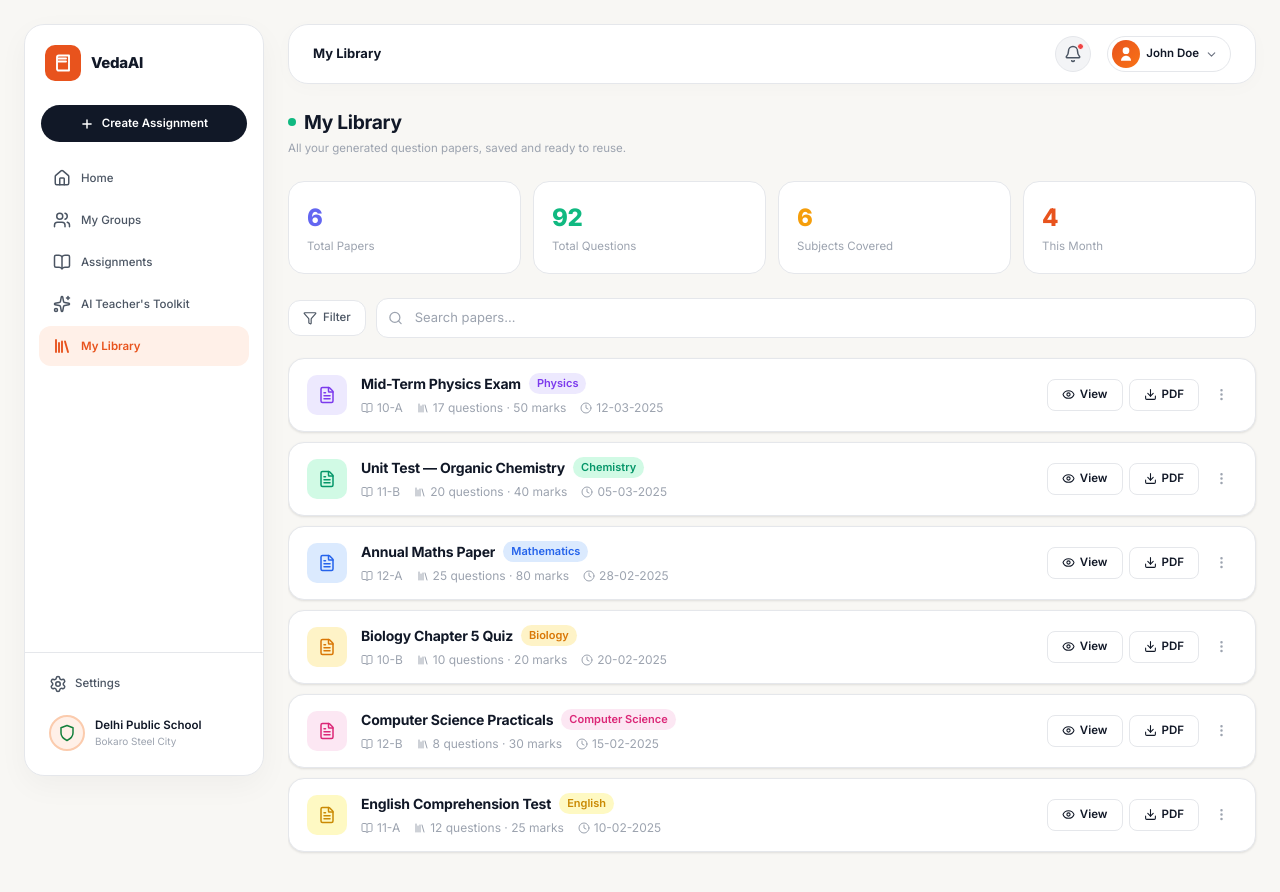
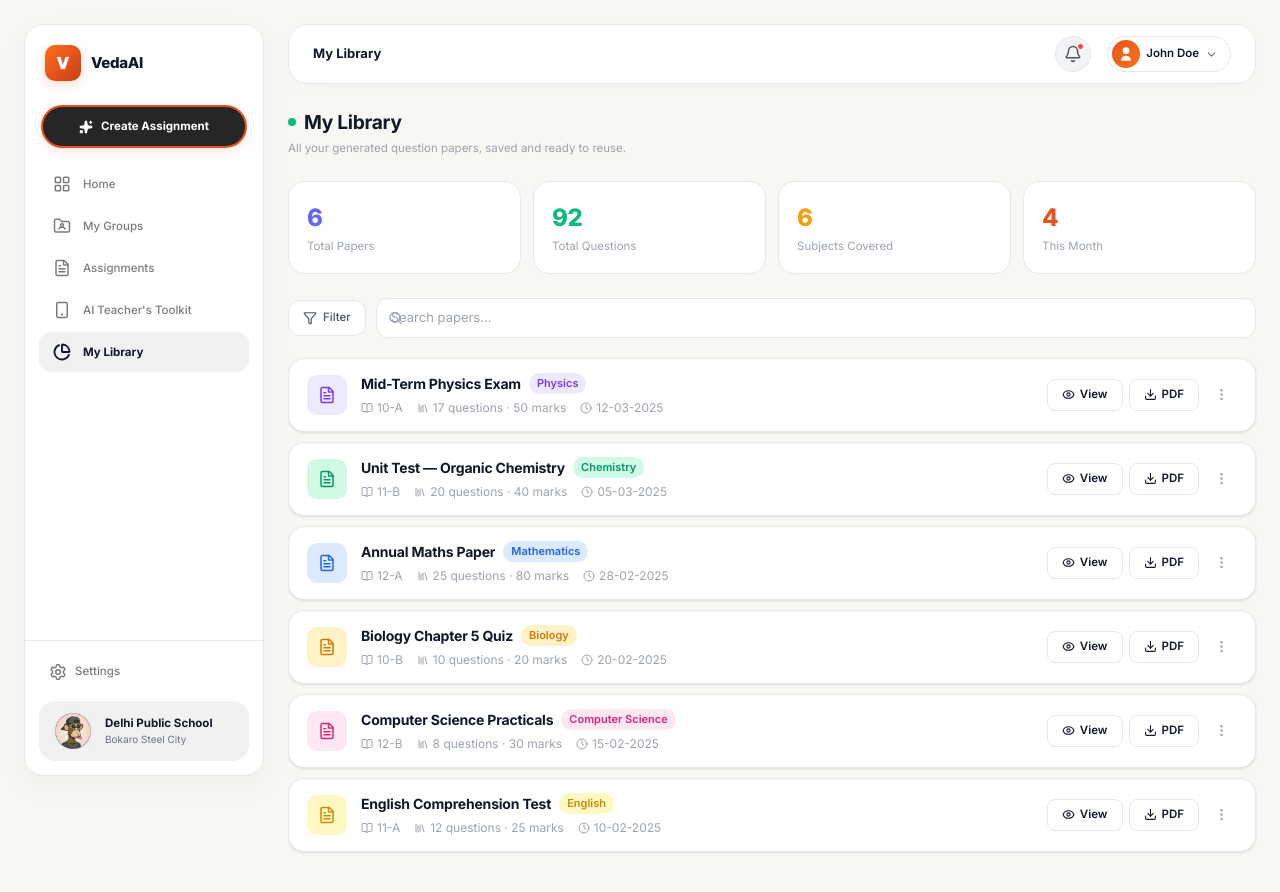
Before and after one commit to KiranTejz20005/VedaAI, a Next.js app in the folder apps/frontend/: page /library in a window 1280 px wide. Shown: the top 892 px of the page. Built offline with nearby package versions, Linux system fonts and the light colour scheme.

Commit message:
feat(frontend): redesign sidebar with updated icons, logo, assignment badge, and remove network fetch

```diff
--- a/apps/frontend/src/app/globals.css
+++ b/apps/frontend/src/app/globals.css
@@ -160,12 +160,12 @@ img, svg, video, canvas { max-width: 100%; height: auto; display: block; }
 .sidebar-logo-icon {
   width: clamp(32px, 3vw, 36px);
   height: clamp(32px, 3vw, 36px);
-  background: var(--brand);
   border-radius: 10px;
   display: flex;
   align-items: center;
   justify-content: center;
   flex-shrink: 0;
+  box-shadow: 0 4px 12px rgba(232, 83, 29, 0.2);
 }
 
 .sidebar-logo-text {
@@ -181,19 +181,25 @@ img, svg, video, canvas { max-width: 100%; height: auto; display: block; }
   align-items: center;
   justify-content: center;
   gap: 8px;
-  padding: 10px 16px;
-  background: var(--text-primary);
+  padding: 11px 18px;
+  background: #262626;
   color: white;
-  border: none;
+  border: 2px solid #E8531D;
   border-radius: var(--radius-pill);
   font-size: var(--text-sm);
-  font-weight: 600;
+  font-weight: 700;
   cursor: pointer;
   text-decoration: none;
-  transition: background 0.15s, transform 0.1s;
+  box-shadow: 0 4px 12px rgba(232, 83, 29, 0.12);
+  transition: all 0.2s cubic-bezier(0.4, 0, 0.2, 1);
 }
 
-.sidebar-create-btn:hover { background: #1f2937; }
+.sidebar-create-btn:hover {
+  background: #1a1a1a;
+  border-color: #f06a38;
+  box-shadow: 0 6px 16px rgba(232, 83, 29, 0.25);
+  transform: translateY(-1px);
+}
 
 .sidebar-nav {
   flex: 1;
@@ -207,24 +213,27 @@ img, svg, video, canvas { max-width: 100%; height: auto; display: block; }
 .sidebar-nav-item {
   display: flex;
   align-items: center;
-  gap: 10px;
+  gap: 12px;
   padding: 9px clamp(10px, 1.5vw, 14px);
   border-radius: var(--radius-md);
   font-size: var(--text-sm);
   font-weight: 500;
-  color: var(--text-secondary);
+  color: #7C7C7C;
   text-decoration: none;
   transition: all 0.15s ease;
   position: relative;
   min-height: 40px;
 }
 
-.sidebar-nav-item:hover { background: var(--bg-hover); color: var(--text-primary); }
+.sidebar-nav-item:hover {
+  background: var(--bg-hover);
+  color: var(--text-primary);
+}
 
 .sidebar-nav-item.active {
-  background: var(--brand-light);
-  color: var(--brand);
-  font-weight: 600;
+  background: #F1F1F1;
+  color: #111827;
+  font-weight: 700;
 }
 
 .sidebar-nav-badge {
@@ -256,30 +265,38 @@ img, svg, video, canvas { max-width: 100%; height: auto; display: block; }
   border-radius: var(--radius-md);
   font-size: var(--text-sm);
   font-weight: 500;
-  color: var(--text-secondary);
+  color: #7C7C7C;
   cursor: pointer;
   text-decoration: none;
 }
 
-.sidebar-settings:hover { background: var(--bg-hover); color: var(--text-primary); }
+.sidebar-settings:hover {
+  background: var(--bg-hover);
+  color: var(--text-primary);
+}
 
 .sidebar-profile {
   display: flex;
   align-items: center;
-  gap: 10px;
-  padding: 10px;
-  border-radius: var(--radius-md);
+  gap: 12px;
+  padding: 10px 14px;
+  background: #F1F1F1;
+  border-radius: var(--radius-lg);
   cursor: pointer;
+  margin-top: 8px;
+  transition: background 0.15s ease;
 }
 
-.sidebar-profile:hover { background: var(--bg-hover); }
+.sidebar-profile:hover {
+  background: #E5E7EB;
+}
 
 .sidebar-profile-avatar {
-  width: clamp(32px, 3vw, 36px);
-  height: clamp(32px, 3vw, 36px);
+  width: 40px;
+  height: 40px;
   border-radius: 50%;
-  background: var(--brand-light);
-  border: 2px solid var(--brand-border);
+  background: white;
+  border: none;
   display: flex;
   align-items: center;
   justify-content: center;
@@ -287,12 +304,15 @@ img, svg, video, canvas { max-width: 100%; height: auto; display: block; }
   overflow: hidden;
 }
 
-.sidebar-profile-info { flex: 1; min-width: 0; }
+.sidebar-profile-info {
+  flex: 1;
+  min-width: 0;
+}
 
 .sidebar-profile-name {
   font-size: var(--text-sm);
-  font-weight: 600;
-  color: var(--text-primary);
+  font-weight: 700;
+  color: #111827;
   overflow: hidden;
   text-overflow: ellipsis;
   white-space: nowrap;
@@ -300,7 +320,7 @@ img, svg, video, canvas { max-width: 100%; height: auto; display: block; }
 
 .sidebar-profile-sub {
   font-size: var(--text-xs);
-  color: var(--text-muted);
+  color: #6B7280;
   overflow: hidden;
   text-overflow: ellipsis;
   white-space: nowrap;
@@ -565,7 +585,46 @@ img, svg, video, canvas { max-width: 100%; height: auto; display: block; }
   pointer-events: none;
 }
 
-.search-input { padding-left: 38px; }
+.search-filter-row {
+  display: flex;
+  align-items: center;
+  justify-content: space-between;
+  background: white;
+  border: 1px solid var(--border);
+  border-radius: var(--radius-lg);
+  padding: 8px 20px;
+  margin-bottom: 24px;
+  gap: 16px;
+  box-shadow: var(--shadow-sm);
+}
+
+.search-filter-row .filter-btn {
+  border: none;
+  background: transparent;
+  padding: 0;
+  box-shadow: none;
+}
+
+.search-filter-row .filter-btn:hover {
+  background: transparent;
+}
+
+.search-filter-row .search-wrap {
+  width: clamp(240px, 30vw, 360px);
+}
+
+.search-filter-row .search-input {
+  border-radius: var(--radius-pill);
+  border: 1px solid var(--border);
+  padding: 8px 14px 8px 38px;
+  height: 40px;
+  background: #FFFFFF;
+}
+
+.search-filter-row .search-input:focus {
+  border-color: var(--border-focus);
+  box-shadow: 0 0 0 3px rgba(232, 83, 29, 0.1);
+}
 
 .filter-btn {
   display: inline-flex;
--- a/apps/frontend/src/components/layout/Sidebar.tsx
+++ b/apps/frontend/src/components/layout/Sidebar.tsx
@@ -3,27 +3,69 @@
 import Link from 'next/link';
 import { usePathname } from 'next/navigation';
 import {
-  Home,
-  Users,
-  BookOpen,
+  LayoutGrid,
+  FileText,
   Sparkles,
-  Library,
+  PieChart,
   Settings,
   X,
 } from 'lucide-react';
 import { useSidebarStore } from '@/store/sidebar.store';
+import { useAssignmentStore } from '@/store/assignment.store';
+
+// Custom high-precision folder-user SVG to match "My Groups" reference icon
+function MyGroupsIcon(props: React.SVGProps<SVGSVGElement>) {
+  return (
+    <svg
+      width="18"
+      height="18"
+      viewBox="0 0 24 24"
+      fill="none"
+      stroke="currentColor"
+      strokeWidth={props.strokeWidth || 2}
+      strokeLinecap="round"
+      strokeLinejoin="round"
+      {...props}
+    >
+      <path d="M4 20h16a2 2 0 0 0 2-2V8a2 2 0 0 0-2-2h-7.93a2 2 0 0 1-1.66-.9l-.82-1.2A2 2 0 0 0 7.93 3H4a2 2 0 0 0-2 2v13a2 2 0 0 0 2 2Z" />
+      <circle cx="12" cy="11" r="2" />
+      <path d="M8 16c0-1.5 1.5-2.5 4-2.5s4 1 4 2.5" />
+    </svg>
+  );
+}
+
+// Custom high-precision tablet screen SVG to match "AI Teacher's Toolkit" reference icon
+function ToolkitIcon(props: React.SVGProps<SVGSVGElement>) {
+  return (
+    <svg
+      width="18"
+      height="18"
+      viewBox="0 0 24 24"
+      fill="none"
+      stroke="currentColor"
+      strokeWidth={props.strokeWidth || 2}
+      strokeLinecap="round"
+      strokeLinejoin="round"
+      {...props}
+    >
+      <rect x="5" y="2" width="14" height="20" rx="2" ry="2" />
+      <line x1="12" y1="18" x2="12.01" y2="18" strokeWidth={(props.strokeWidth as number || 2) * 1.5} />
+    </svg>
+  );
+}
 
 const NAV_ITEMS = [
-  { href: '/', label: 'Home', icon: Home, exact: true },
-  { href: '/groups', label: 'My Groups', icon: Users },
-  { href: '/dashboard', label: 'Assignments', icon: BookOpen },
-  { href: '/toolkit', label: "AI Teacher's Toolkit", icon: Sparkles },
-  { href: '/library', label: 'My Library', icon: Library },
+  { href: '/', label: 'Home', icon: LayoutGrid, exact: true },
+  { href: '/groups', label: 'My Groups', icon: MyGroupsIcon },
+  { href: '/dashboard', label: 'Assignments', icon: FileText },
+  { href: '/toolkit', label: "AI Teacher's Toolkit", icon: ToolkitIcon },
+  { href: '/library', label: 'My Library', icon: PieChart },
 ];
 
 export function Sidebar() {
   const pathname = usePathname();
   const { isOpen, close } = useSidebarStore();
+  const totalCount = useAssignmentStore((s) => s.totalCount);
 
   function isActive(href: string, exact = false) {
     if (exact) return pathname === href;
@@ -46,14 +88,18 @@ export function Sidebar() {
         aria-label="Main navigation"
       >
         <div className="sidebar-logo">
-          <div className="sidebar-logo-icon" aria-hidden="true">
-            <svg width="18" height="18" viewBox="0 0 24 24" fill="none" stroke="white" strokeWidth="2.5" strokeLinecap="round" strokeLinejoin="round">
-              <path d="M4 19.5v-15A2.5 2.5 0 0 1 6.5 2H20v20H6.5a2.5 2.5 0 0 1-2.5-2.5Z" />
-              <path d="M6 6h10" />
-              <path d="M6 10h10" />
+          <div
+            className="sidebar-logo-icon"
+            aria-hidden="true"
+            style={{
+              background: 'linear-gradient(135deg, #F97316 0%, #E8531D 50%, #C2410C 100%)',
+            }}
+          >
+            <svg width="18" height="18" viewBox="0 0 24 24" fill="none" xmlns="http://www.w3.org/2000/svg">
+              <path d="M4 4H8.5L12 15L15.5 4H20L14.5 20H9.5L4 4Z" fill="white" stroke="white" strokeWidth="0.5" strokeLinejoin="round"/>
             </svg>
           </div>
-          <span className="sidebar-logo-text">VedaAI</span>
+          <span className="sidebar-logo-text" style={{ fontWeight: 800 }}>VedaAI</span>
           <button
             className="sidebar-close-btn"
             onClick={close}
@@ -68,13 +114,14 @@ export function Sidebar() {
           className="sidebar-create-btn"
           onClick={close}
         >
-          <svg width="14" height="14" viewBox="0 0 24 24" fill="none" stroke="currentColor" strokeWidth="2.5" strokeLinecap="round" strokeLinejoin="round"><line x1="12" y1="5" x2="12" y2="19"/><line x1="5" y1="12" x2="19" y2="12"/></svg>
+          <Sparkles size={14} fill="white" stroke="white" />
           Create Assignment
         </Link>
 
         <nav className="sidebar-nav" aria-label="Pages">
           {NAV_ITEMS.map(({ href, label, icon: Icon, exact }) => {
             const active = isActive(href, exact);
+            const isAssignments = label === 'Assignments';
             return (
               <Link
                 key={href}
@@ -85,6 +132,9 @@ export function Sidebar() {
               >
                 <Icon size={18} strokeWidth={active ? 2.5 : 2} aria-hidden="true" />
                 <span>{label}</span>
+                {isAssignments && totalCount > 0 && (
+                  <span className="sidebar-nav-badge">{totalCount}</span>
+                )}
               </Link>
             );
           })}
@@ -102,9 +152,7 @@ export function Sidebar() {
 
           <div className="sidebar-profile" role="button" tabIndex={0} aria-label="Account settings">
             <div className="sidebar-profile-avatar" aria-hidden="true">
-              <svg width="18" height="18" viewBox="0 0 24 24" fill="none" stroke="#15803D" strokeWidth="2" strokeLinecap="round" strokeLinejoin="round">
-                <path d="M12 22s8-4 8-10V5l-8-3-8 3v7c0 6 8 10 8 10z" />
-              </svg>
+              <img src="/monkey-avatar.png" alt="Avatar" style={{ width: '100%', height: '100%', objectFit: 'cover' }} />
             </div>
             <div className="sidebar-profile-info">
               <div className="sidebar-profile-name">Delhi Public School</div>
--- a/apps/frontend/src/components/layout/TopBar.tsx
+++ b/apps/frontend/src/components/layout/TopBar.tsx
@@ -5,7 +5,7 @@ import { ChevronRight, Bell, Menu, ChevronDown } from 'lucide-react';
 import { useSidebarStore } from '@/store/sidebar.store';
 
 const BREADCRUMB_MAP: Record<string, string> = {
-  '/': 'Create New',
+  '/': 'Home',
   '/dashboard': 'Assignment',
   '/assignments/create': 'Assignment',
   '/toolkit': "AI Teacher's Toolkit",
@@ -13,7 +13,7 @@ const BREADCRUMB_MAP: Record<string, string> = {
 };
 
 function getBreadcrumb(pathname: string): { parent?: string; current: string } {
-  if (pathname === '/') return { current: 'Create New' };
+  if (pathname === '/') return { current: 'Home' };
   if (pathname.startsWith('/assignments/') && pathname.endsWith('/paper'))
     return { parent: 'Assignment', current: 'Paper View' };
   if (pathname.startsWith('/assignments/') && pathname !== '/assignments/create')
@@ -25,7 +25,7 @@ export function TopBar() {
   const pathname = usePathname();
   const { parent, current } = getBreadcrumb(pathname);
   const toggle = useSidebarStore((s) => s.toggle);
-  const showBackButton = pathname === '/' || pathname.startsWith('/assignments/');
+  const showBackButton = pathname.startsWith('/assignments/');
 
   return (
     <header className="topbar" role="banner">
@@ -86,11 +86,13 @@ export function TopBar() {
       {/* Mobile content */}
       <div className="mobile-topbar-content">
         <div style={{ display: 'flex', alignItems: 'center', gap: 8 }}>
-          <div className="sidebar-logo-icon" style={{ width: 30, height: 30 }}>
-            <svg width="15" height="15" viewBox="0 0 24 24" fill="none" stroke="white" strokeWidth="2.5" strokeLinecap="round" strokeLinejoin="round">
-              <path d="M4 19.5v-15A2.5 2.5 0 0 1 6.5 2H20v20H6.5a2.5 2.5 0 0 1-2.5-2.5Z" />
-              <path d="M6 6h10" />
-              <path d="M6 10h10" />
+          <div className="sidebar-logo-icon" style={{
+            width: 30,
+            height: 30,
+            background: 'linear-gradient(135deg, #F97316 0%, #E8531D 50%, #C2410C 100%)',
+          }}>
+            <svg width="15" height="15" viewBox="0 0 24 24" fill="none" xmlns="http://www.w3.org/2000/svg">
+              <path d="M4 4H8.5L12 15L15.5 4H20L14.5 20H9.5L4 4Z" fill="white" stroke="white" strokeWidth="0.5" strokeLinejoin="round"/>
             </svg>
           </div>
           <span style={{ fontSize: 18, fontWeight: 800, color: '#111827', letterSpacing: '-0.5px' }}>VedaAI</span>
```
Also changed, not shown: apps/frontend/public/monkey-avatar.png (added).
